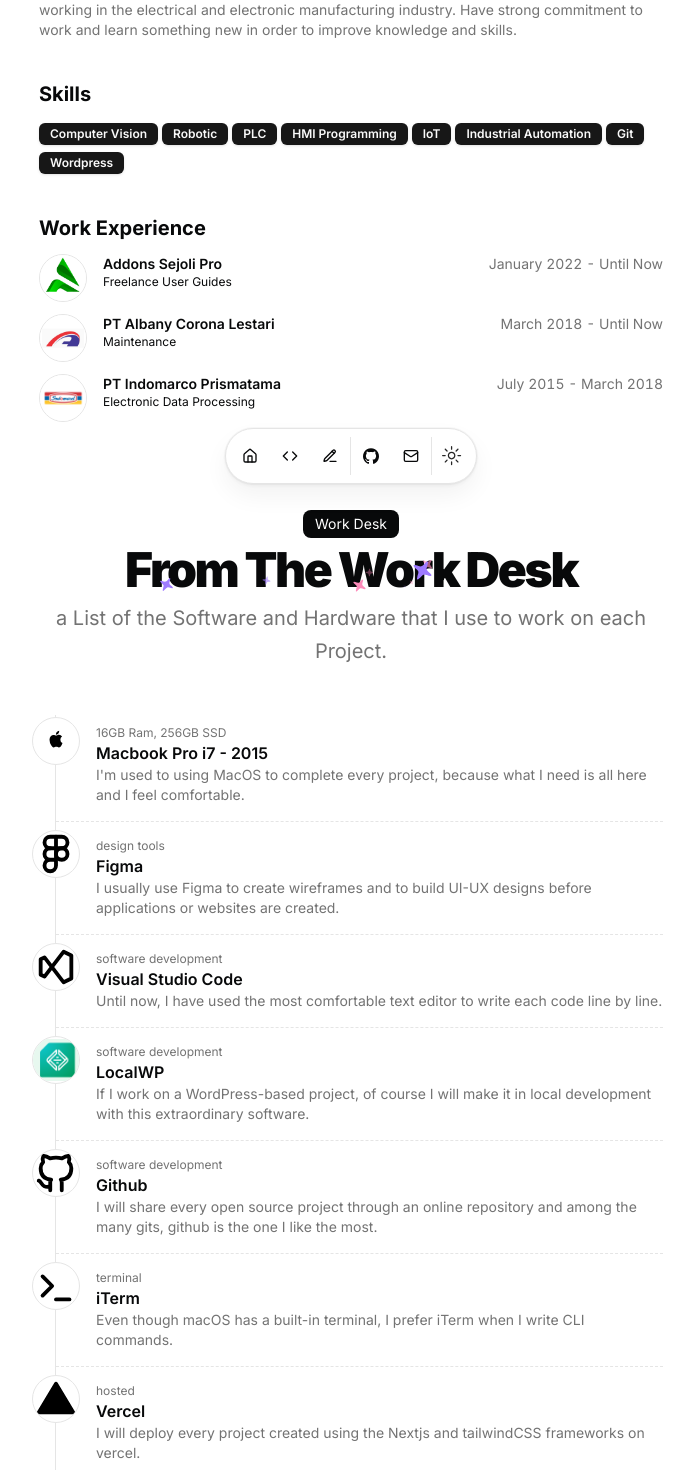
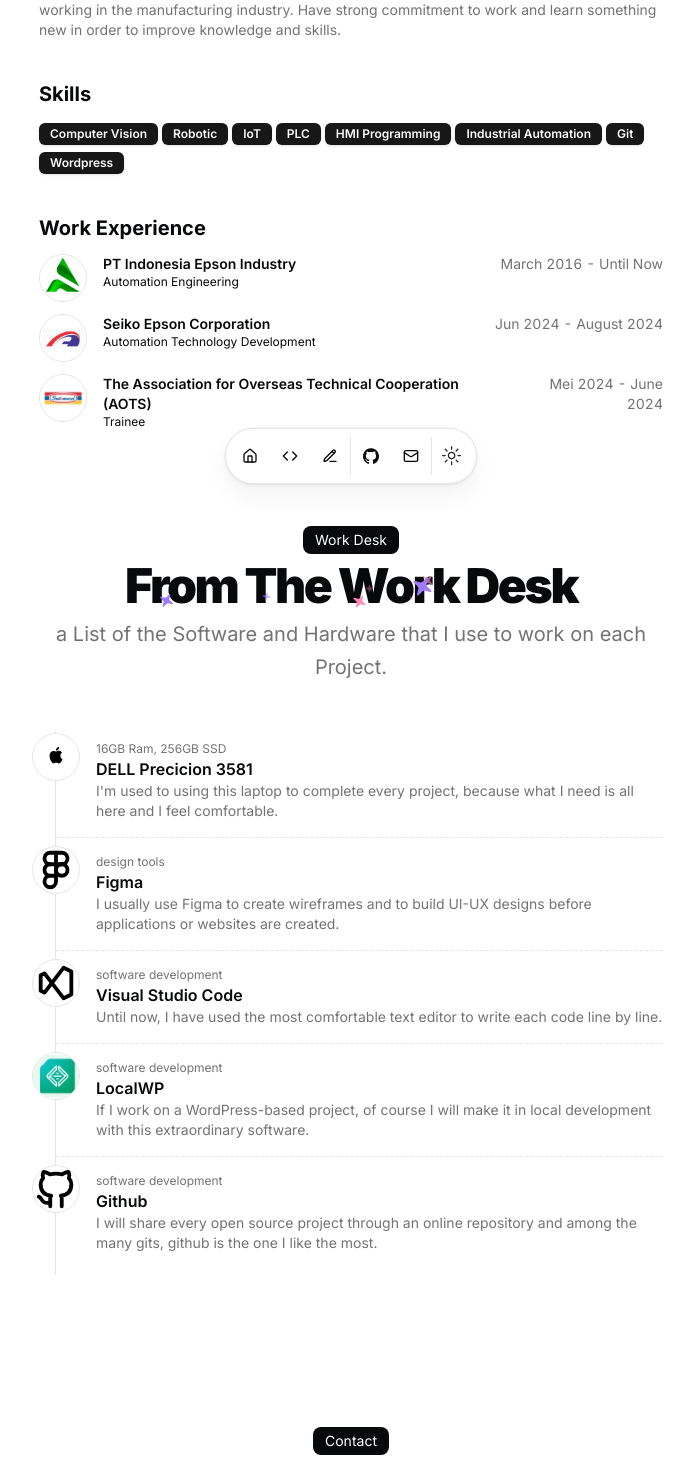
Before and after one commit to IDMaz/my-portfolio, a Next.js app: page / in a window 1280 px wide. Shown: the part 300-1770 px from the top of the page, without its empty margins (289-983 px from the left). Built offline with nearby package versions, Linux system fonts and the light colour scheme.

Commit message:
Update resume.tsx

```diff
--- a/src/data/resume.tsx
+++ b/src/data/resume.tsx
@@ -11,14 +11,14 @@
   description:
     "a Vision Systems Specialist and PLC Programmer. I love building things and helping people.",
   summary:
-    "I have been experienced Automation Engineer since 2016 with a demonstrated history of working in the electrical and electronic manufacturing industry. Have strong commitment to work and learn something new in order to improve knowledge and skills.",
+    "I have been experienced Automation Engineer since 2016 with a demonstrated history of working in the manufacturing industry. Have strong commitment to work and learn something new in order to improve knowledge and skills.",
   avatarUrl: "/me.png",
   skills: [
     "Computer Vision",
     "Robotic",
+    "IoT",
     "PLC",
     "HMI Programming",
-    "IoT",
     "Industrial Automation",
     "Git",
     "Wordpress",
@@ -55,66 +55,74 @@
 
   work: [
     {
-      company: "Addons Sejoli Pro",
-      href: "https://addonsejoli.pro/",
+      company: "PT Indonesia Epson Industry",
+      href: "https://www.epson.co.id/",
       badges: [],
       location: "Remote",
-      title: "Freelance User Guides",
+      title: "Automation Engineering",
       logoUrl: "/addonspro.png",
-      start: "January 2022",
+      start: "March 2016",
       end: "Until Now",
       description:
-        "Addons Pro is an agency that operates in the field of creating WordPress plugins to complete the functions of the Sejoli plugin. My job is to create product usage documentation related to plugins.",
+        "Create an Auotmation system designs by conducting research and development for support production, increase productivity and reduce production cost.",
     },
     {
-      company: "PT Albany Corona Lestari",
-      href: "https://mobile.acl.co.id/",
+      company: "Seiko Epson Corporation",
+      href: "https://www.epson.jp/",
       badges: [],
       location: "Remote",
-      title: "Maintenance",
+      title: "Automation Technology Development",
       logoUrl: "/acl.png",
-      start: "March 2018",
-      end: "Until Now",
+      start: "Jun 2024",
+      end: "August 2024",
       description:
-        "Tasked with building maintenance and repairs for Indomaret stores including CCTV, alarms and building facilities, both electrical and civil.",
+        "Learn and Applying MEMS 3D Sensor, make program using HALCON APPS",
     },
     {
-      company: "PT Indomarco Prismatama",
+      company: "The Association for Overseas Technical Cooperation (AOTS)",
       badges: [],
-      href: "https://www.indomaret.co.id/",
+      href: "https://www.aots.jp/",
       location: "Remote",
-      title: "Electronic Data Processing",
+      title: "Trainee",
       logoUrl: "/indomaret.png",
-      start: "July 2015",
-      end: "March 2018",
+      start: "Mei 2024",
+      end: "June 2024",
       description:
-        "Actually, until now I am still working under the Indomaret group company. However, my current job is managing and monitoring the network interface from the Indomaret store to the branch server.",
+        "Japanese language and culture learning and on-site technical training.",
     },
   ],
   education: [
     {
-      school: "SMK MedikaCom",
+      school: "School1",
       href: "#education",
-      degree: "Computer and Network Engineering",
+      degree: "University",
       logoUrl: "/dot.svg",
-      start: "2009",
-      end: "2012",
+      start: "2011",
+      end: "2015",
     },
     {
-      school: "SMP Sebelas Maret",
+      school: "School2",
+      href: "#education",
+      degree: "Senior high school",
+      logoUrl: "/dot.svg",
+      start: "2008",
+      end: "2011",
+    },
+    {
+      school: "School2",
       href: "#education",
       degree: "Junior high school",
       logoUrl: "/dot.svg",
-      start: "2006",
-      end: "2009",
+      start: "2005",
+      end: "2008",
     },
     {
-      school: "SDN 1 Mengger Girang",
+      school: "School3",
       href: "#education",
       degree: "Basic education",
       logoUrl: "/dot.svg",
-      start: "2000",
-      end: "2006",
+      start: "1999",
+      end: "2005",
     },
   ],
   projects: [
@@ -243,9 +251,9 @@
   workdesk: [
     {
       tagline: "16GB Ram, 256GB SSD",
-      title: "Macbook Pro i7 - 2015",
+      title: "DELL Precicion 3581",
       description:
-        "I'm used to using MacOS to complete every project, because what I need is all here and I feel comfortable.",
+        "I'm used to using this laptop to complete every project, because what I need is all here and I feel comfortable.",
       image:
         "/apple.svg",
       mlh: "https://s3.amazonaws.com/logged-assets/trust-badge/2019/mlh-trust-badge-2019-white.svg",
@@ -291,25 +299,5 @@
       mlh: "https://s3.amazonaws.com/logged-assets/trust-badge/2019/mlh-trust-badge-2019-white.svg",
       links: [],
     },
-    {
-      tagline: "terminal",
-      title: "iTerm",
-      description:
-        "Even though macOS has a built-in terminal, I prefer iTerm when I write CLI commands.",
-      image:
-        "/iterm.svg",
-      mlh: "https://s3.amazonaws.com/logged-assets/trust-badge/2019/mlh-trust-badge-2019-white.svg",
-      links: [],
-    },
-    {
-      tagline: "hosted",
-      title: "Vercel",
-      description:
-        "I will deploy every project created using the Nextjs and tailwindCSS frameworks on vercel.",
-      image:
-        "/vercel.svg",
-      mlh: "https://s3.amazonaws.com/logged-assets/trust-badge/2019/mlh-trust-badge-2019-white.svg",
-      links: [],
-    },
   ],
 } as const;
```
